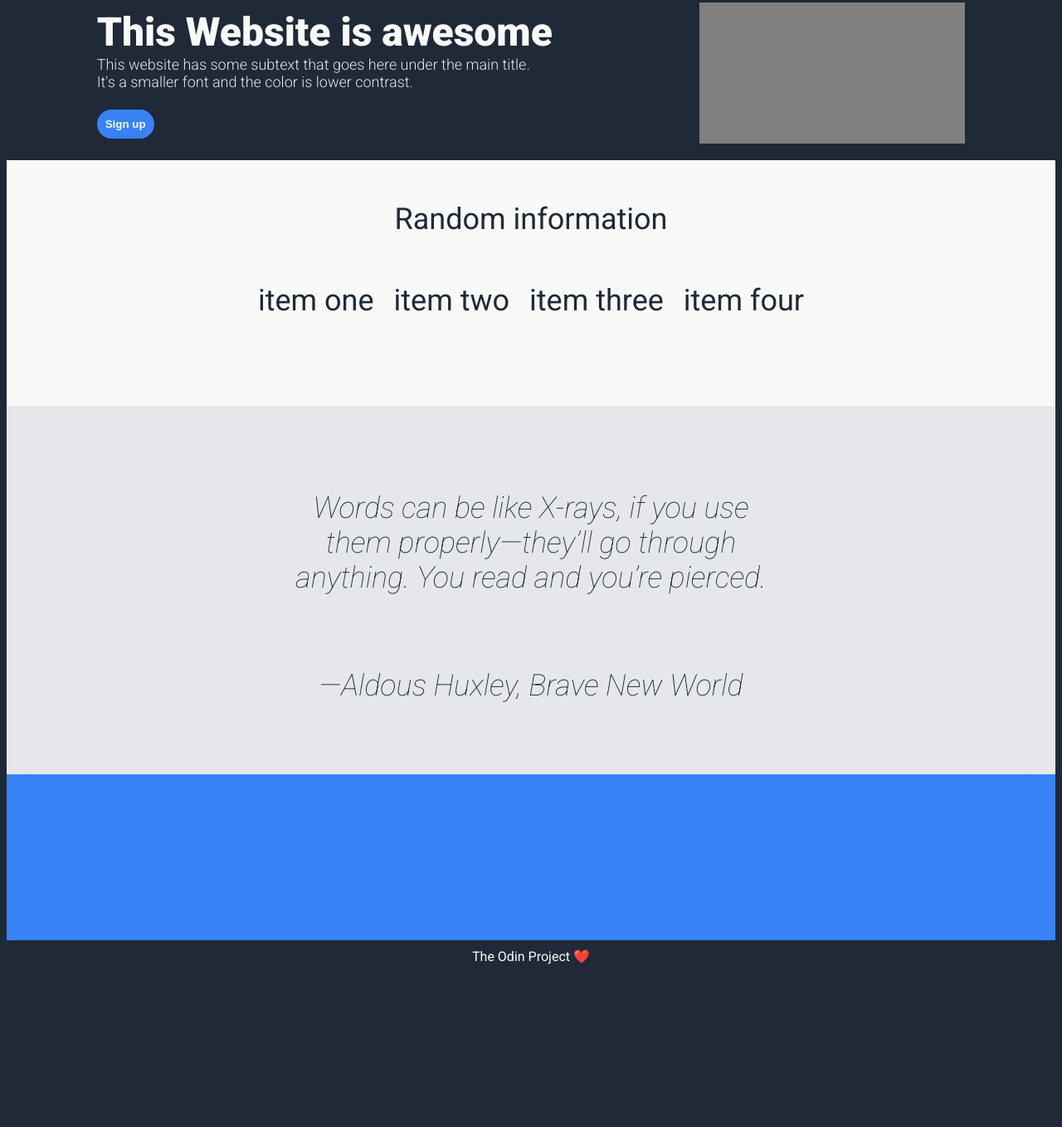
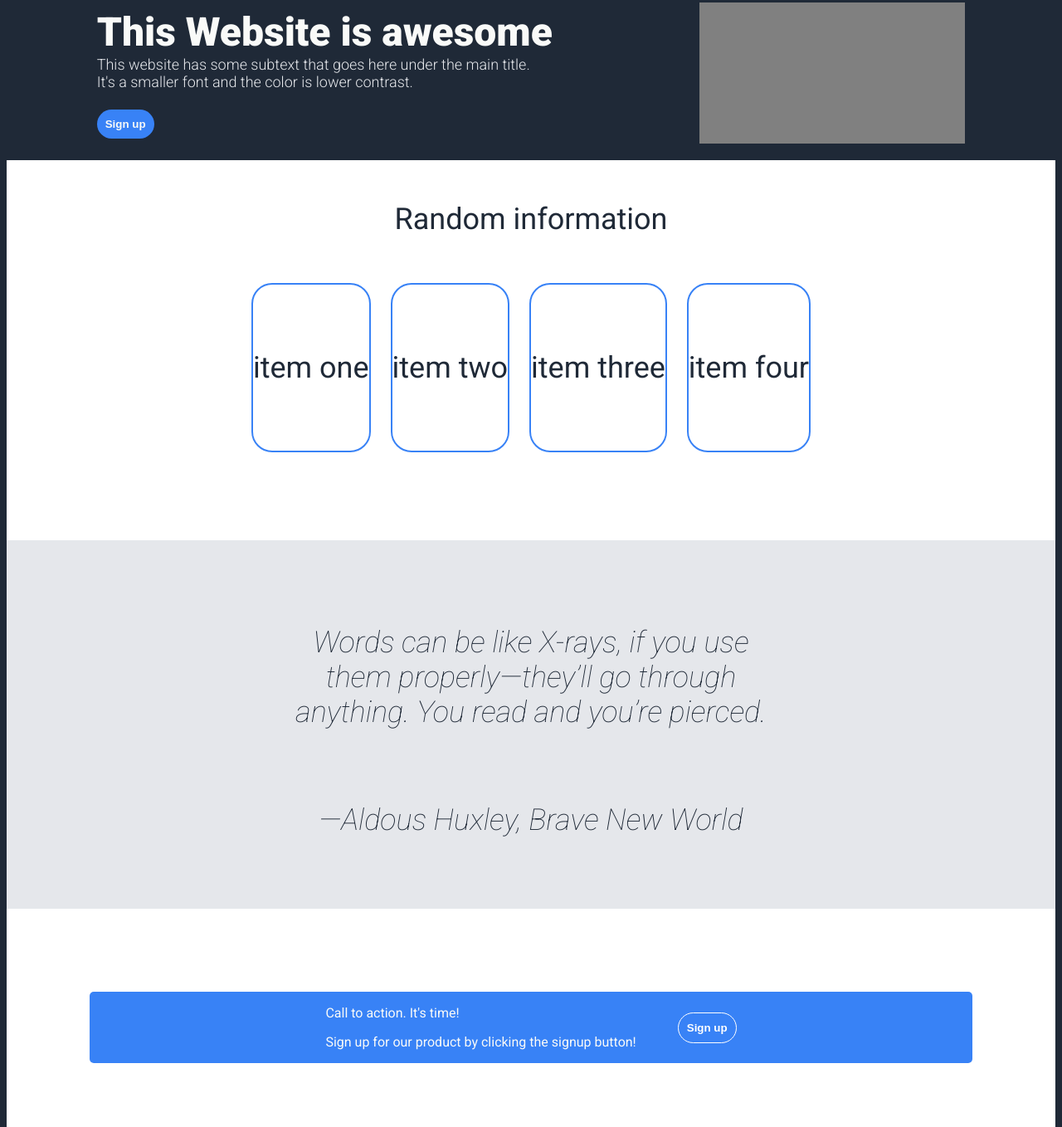
Before and after one commit to macamev/odin-landing-page, a plain HTML site: page index.html in a window 1280 px wide. Shown: the part 122-1480 px from the top of the page at 83% size. Before the commit the page ends 1302 px from the top, so only its background shows below. Drawn offline with Linux system fonts and the light colour scheme.

Commit message:
finalizing page

```diff
--- a/index.html
+++ b/index.html
@@ -36,7 +36,6 @@
             <li>item three</li>
             <li>item four</li>
         </ul>
-
     </div>
     <div class="quote">
         <blockquote cite="https://www.huxley.net/bnw/four.html">
@@ -46,6 +45,16 @@
     </div>
 
     <div class="call-to-action">
+        <div class="action-container">
+            <div class="action-text">
+                <p>Call to action. It's time!</p>
+                <p>Sign up for our product by clicking the signup button!</p>
+            </div>
+            <div> <button>Sign up</button>
+            </div>
+        </div>
+
+
 
     </div>
     <div class="footer">The Odin Project ❤️</div>
--- a/style.css
+++ b/style.css
@@ -33,7 +33,7 @@ body{
 }
 
 .gallery{
-    background-color: #F9FAF8;
+    background-color: white;
     color:#1F2937;
     font-size: 36px;
     display: flex;
@@ -94,7 +94,33 @@ ul{
     padding: 20px;
 }
 
+.gallery li{
+    border: 2px solid #3882F6;
+    border-radius: 25px;
+    height: 200px;
+    display: flex;
+    justify-content: center;
+    align-items: center;
+}
+
 .call-to-action{
+    background-color: white;
+    padding: 100px;
+
+}
+
+
+.action-container{
     background: #3882F6;
-    padding: 100px;
+    display: flex;
+    justify-content: center;
+    align-items: center;
+    gap: 50px;
+    color:#F9FAF8;
+    border-radius: 5px;
 }
+
+.call-to-action button{
+    color:white;
+    border: 1px solid white;
+}
```
